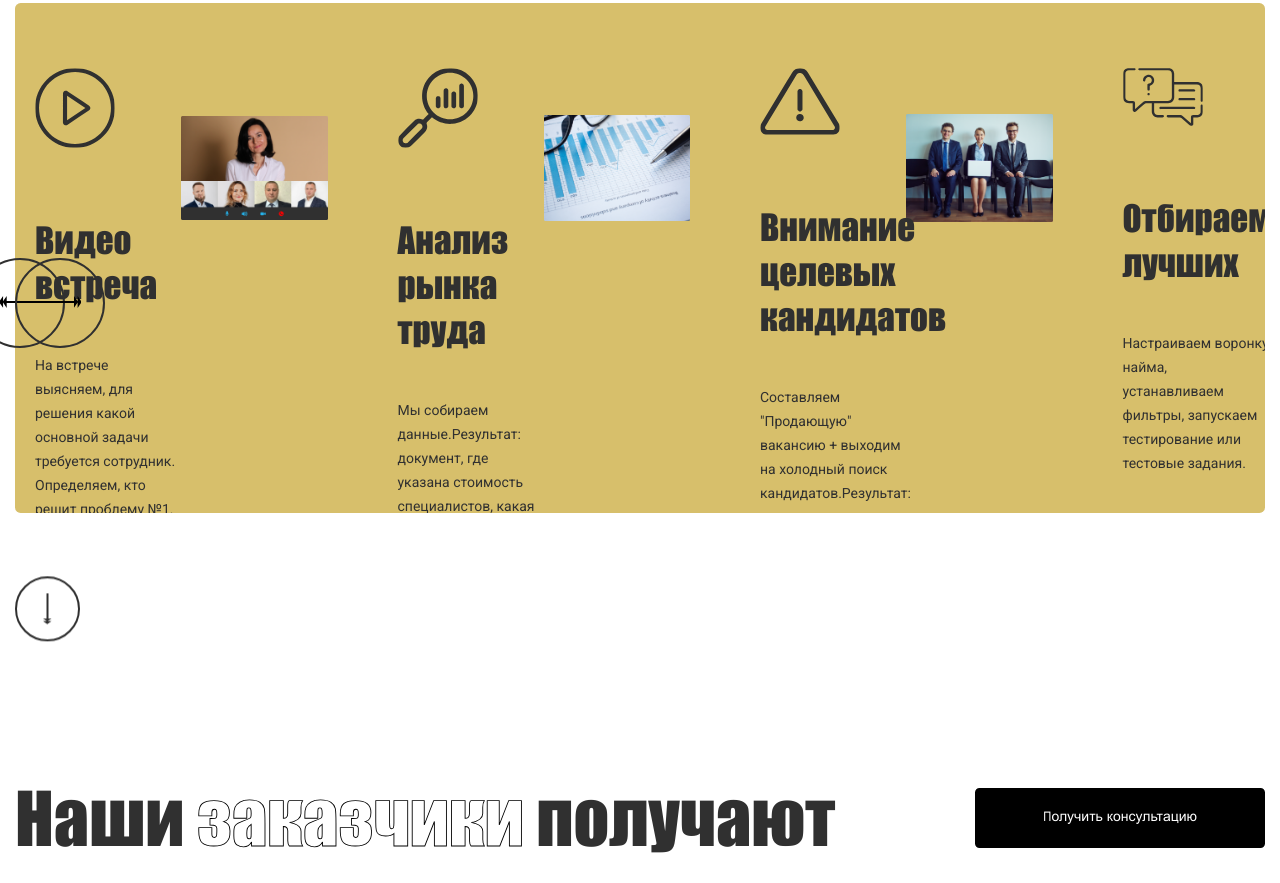
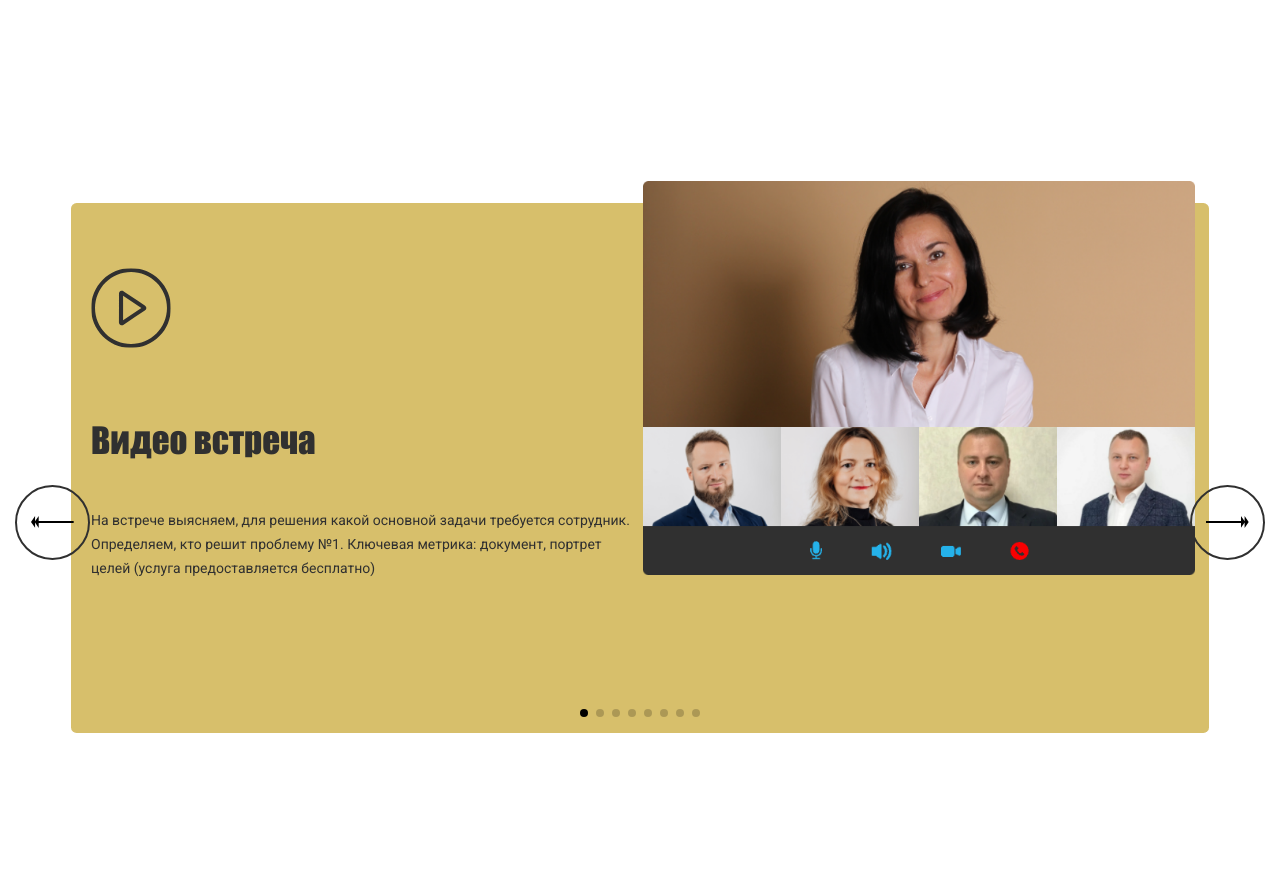
Before and after one commit to maslo0396/EYCH_ART, a website built with webpack: page src/index.html in a window 1280 px wide. Shown: the part 2637-3520 px from the top of the page. Built offline with nearby package versions, Linux system fonts and the light colour scheme.

Commit message:
edits-swiper-1

```diff
--- a/src/index.html
+++ b/src/index.html
@@ -170,8 +170,7 @@
         <div class="inner">
             <h3>Технология подбора сотрудников дает стабильный <span class="header--transparent">результат</span></h3>
             <div class="metting-content">
-
-                <div class="swiper swiper-2 baners">
+                <div class="swiper swiper-1 baners">
                     <ul class="baners__list swiper-wrapper" id="banerList">
                         <li class="baner__content swiper-slide">
                             <div class="baner__info">
@@ -254,15 +253,17 @@
                             </div>
                         </li>
                     </ul>
-                    <div class="swiper-pagination-2"></div>
                 </div>
-                <button class="arrow baner-btn baner-btn--left swiper-button-prev-2" id="arrowLeft">
+                <div class="swiper-pagination-1"></div>
+            </div>
+            <div class="swiper-btn">
+                <button class="arrow swiper-btn__arrow swiper-btn__arrow--left swiper-button-prev-1" id="arrowLeft">
                     <svg width="42.691406" height="11.879456" viewBox="0 0 42.6914 11.8795" fill="none" xmlns="http://www.w3.org/2000/svg" xmlns:xlink="http://www.w3.org/1999/xlink">
                     <line id="Line 3" x1="42.691406" y1="5.879456" x2="5.691406" y2="5.879456" stroke="#D9BC56" stroke-opacity="1.000000" stroke-width="2.000000"/>
                     <path id="Union" d="M4.07178 11.8794L0 5.9397L4.07178 0L4.07178 5.27942L7.69092 6.10352e-05L7.69092 11.8795L4.07178 6.6001L4.07178 11.8794Z" clip-rule="evenodd" fill="#D9BC56" fill-opacity="1.000000" fill-rule="evenodd"/>
                     </svg>
                 </button>
-                <button class="arrow baner-btn baner-btn--right swiper-button-next-2" id="arrowRight">
+                <button class="arrow swiper-btn__arrow swiper-btn__arrow--right swiper-button-next-1" id="arrowRight">
                     <svg width="42.691406" height="11.879456" viewBox="0 0 42.6914 11.8795" fill="none" xmlns="http://www.w3.org/2000/svg" xmlns:xlink="http://www.w3.org/1999/xlink">
                         <line id="Line 3" x1="0.000000" y1="6.000000" x2="37.000000" y2="6.000000" stroke="#303030" stroke-opacity="1.000000" stroke-width="2.000000"/>
                         <path id="Union" d="M38.6196 6.10352e-05L42.6914 5.93976L38.6196 11.8795L38.6196 6.60004L35.0005 11.8794L35.0005 0L38.6196 5.27936L38.6196 6.10352e-05Z" clip-rule="evenodd" fill="#303030" fill-opacity="1.000000" fill-rule="evenodd"/>
@@ -401,7 +402,7 @@
                 <h3>Отзывы <span class="header--transparent">о нас</span></h3>
                 <button class="button button--beige">Читать все отзывы</button>
             </header>
-            <div class="swiper swiper-1 reviews-swiper">
+            <div class="swiper swiper-2 reviews-swiper">
                 <!-- Additional required wrapper -->
                 <div class="swiper-wrapper reviews__wrapper">
                   <!-- Slides -->
@@ -470,15 +471,15 @@
                 <!-- If we need navigation buttons -->
               </div>
               <!-- If we need pagination -->
-            <div class="swiper-pagination-1  reviews__pagination"></div>
+            <div class="swiper-pagination-2  reviews__pagination"></div>
             <div class="swiper-button">
-                <div class="swiper-button-prev-1 arrow reviews__button">
+                <div class="swiper-button-prev-2 arrow reviews__button">
                     <svg width="42.691406" height="11.879456" viewBox="0 0 42.6914 11.8795" fill="none" xmlns="http://www.w3.org/2000/svg" xmlns:xlink="http://www.w3.org/1999/xlink">
                         <line id="Line 3" x1="42.691406" y1="5.879456" x2="5.691406" y2="5.879456" stroke="#D9BC56" stroke-opacity="1.000000" stroke-width="2.000000"/>
                         <path id="Union" d="M4.07184 11.8794L0 5.9397L4.07184 0L4.07184 5.27945L7.69098 9.15527e-05L7.69098 11.8795L4.07184 6.6001L4.07184 11.8794Z" clip-rule="evenodd" fill="#D9BC56" fill-opacity="1.000000" fill-rule="evenodd"/>
                     </svg>
                 </div>
-                <div class="swiper-button-next-1 arrow reviews__button reviews__button--next">
+                <div class="swiper-button-next-2 arrow reviews__button reviews__button--next">
                     <svg width="42.691406" height="11.879456" viewBox="0 0 42.6914 11.8795" fill="none" xmlns="http://www.w3.org/2000/svg" xmlns:xlink="http://www.w3.org/1999/xlink">
                         <line id="Line 3" x1="42.691406" y1="5.879456" x2="5.691406" y2="5.879456" stroke="#D9BC56" stroke-opacity="1.000000" stroke-width="2.000000"/>
                         <path id="Union" d="M4.07184 11.8794L0 5.9397L4.07184 0L4.07184 5.27945L7.69098 9.15527e-05L7.69098 11.8795L4.07184 6.6001L4.07184 11.8794Z" clip-rule="evenodd" fill="#D9BC56" fill-opacity="1.000000" fill-rule="evenodd"/>
@@ -486,41 +487,6 @@
                 </div>
             </div>
         </div>
-        <script src="./swiper-bundle.js"></script>
-        <script>
-            const swiper1 = new Swiper('.swiper-1', {
-                // Optional parameters
-                loop: true,
-                slidesPerView: 4,
-
-                // If we need pagination
-                pagination: {
-                  el: '.swiper-pagination-1',
-                },
-
-                // Navigation arrows
-                navigation: {
-                  nextEl: '.swiper-button-next-1',
-                  prevEl: '.swiper-button-prev-1',
-                },
-            });
-            const swiper2 = new Swiper('.swiper-2', {
-                // Optional parameters
-                loop: true,
-                slidesPerView: 4,
-
-                // If we need pagination
-                pagination: {
-                  el: '.swiper-pagination-2',
-                },
-
-                // Navigation arrows
-                navigation: {
-                  nextEl: '.swiper-button-next-2',
-                  prevEl: '.swiper-button-prev-2',
-                },
-            });
-        </script>
     </section>
     <section class="questions">
         <div class="inner">
@@ -629,5 +595,40 @@
         </div>
     </footer>
    </div>
+   <script src="./swiper-bundle.js"></script>
+        <script>
+            const swiper1 = new Swiper('.swiper-1', {
+                // Optional parameters
+                loop: true,
+                slidesPerView: 1,
+
+                // If we need pagination
+                pagination: {
+                  el: '.swiper-pagination-1',
+                },
+
+                // Navigation arrows
+                navigation: {
+                  nextEl: '.swiper-button-next-1',
+                  prevEl: '.swiper-button-prev-1',
+                },
+            });
+            const swiper2 = new Swiper('.swiper-2', {
+                // Optional parameters
+                loop: true,
+                slidesPerView: 3,
+
+                // If we need pagination
+                pagination: {
+                  el: '.swiper-pagination-2',
+                },
+
+                // Navigation arrows
+                navigation: {
+                  nextEl: '.swiper-button-next-2',
+                  prevEl: '.swiper-button-prev-2',
+                },
+            });
+        </script>
 </body>
 </html>
--- a/src/style/media.scss
+++ b/src/style/media.scss
@@ -70,8 +70,9 @@
 // STAGES===================================================
 
 // METTING===================================================
-.baner-btn{
-     top: 80%;
+.baners{
+     // height: 520px;
+     // padding: 0 !important;
 }
 
 // GETTING===================================================
@@ -272,6 +273,9 @@
 }
 
 // METTING===================================================
+     .metting-content{
+          padding: 0;
+     }
      .baners{
           padding: 0;
           margin: 200px 0 50px;
@@ -301,7 +305,7 @@
           left: 0;
           right: 0;
      }
-     .baner-btn{
+     .swiper-btn{
           display: none;
      }
 
--- a/src/style/nullstyle.scss
+++ b/src/style/nullstyle.scss
@@ -91,8 +91,8 @@ button{
 .arrow{
     border: 2px solid rgb(48, 48, 48);
     border-radius: 50%;
-    max-width: 90px;
-    height: 90px;
+    max-width: 75px;
+    height: 75px;
     &:hover{
         background-color: var(--color-white);
         border-color: var(--color-beige);
--- a/src/style/style.scss
+++ b/src/style/style.scss
@@ -231,28 +231,22 @@
 }
 .metting-content{
     position: relative;
-    max-width: 1300px;
+    padding: 0 4rem;
     margin: 0 auto;
 }
 .baners {
-    position: relative;
-    padding-left: 50px;
-    padding-right: 10px;
-    max-width: 1470px;
-    height: 510px;
-    background:var(--color-beige);
-    border-radius: 0.4rem;
+    height: 730px;
+    padding-top: 200px !important;
     margin: 300px 0 50px;
 }
-.baners__list{
-    display: flex;
-    gap: 30px;
-}
+
 .baner__content{
     display: flex;
+    background:var(--color-beige);
     justify-content: space-between;
+    border-radius: 0.4rem;
     padding-left: 20px;
-    margin-right: 20px;
+    padding-right: 1rem;
 }
 .baner__info {
     margin-top: 65px;
@@ -283,19 +277,18 @@
     object-fit: contain;
     }
 }
-.baner-btn{
-    position: absolute;
+.swiper-pagination-1{
+    position: relative;
+    text-align: center;
+    top: -6rem !important;
     z-index: 1;
-    top: 50%;
 }
-.baner-btn--right{
-
-}
-.baner-btn--left{
-    left: -40px;
-}
-.swiper-button-prev, .swiper-button-next{
-    top: 80%;
+.swiper-btn{
+    position: relative;
+    display: flex;
+    justify-content: space-between;
+    top: -23rem;
+    z-index: 1;
 }
 
 // GETTING===================================================
--- a/src/style/swiper-bundle.scss
+++ b/src/style/swiper-bundle.scss
@@ -420,7 +420,7 @@ button.swiper-pagination-bullet {
 }
 .swiper-pagination-bullet-active {
   opacity: var(--swiper-pagination-bullet-opacity, 1);
-  background: var(--swiper-pagination-color, var(--swiper-theme-color));
+  background: var(--swiper-pagination-color, var(--color-black));
 }
 .swiper-vertical > .swiper-pagination-bullets,
 .swiper-pagination-vertical.swiper-pagination-bullets {
```
Also changed, not shown: src/index.js (line endings or trailing spaces).
